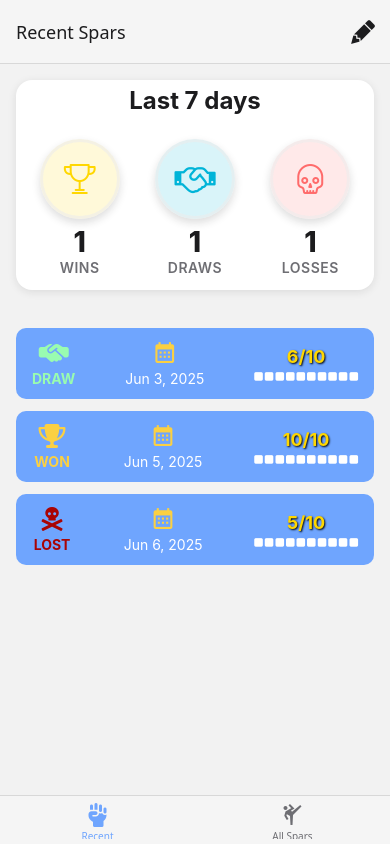
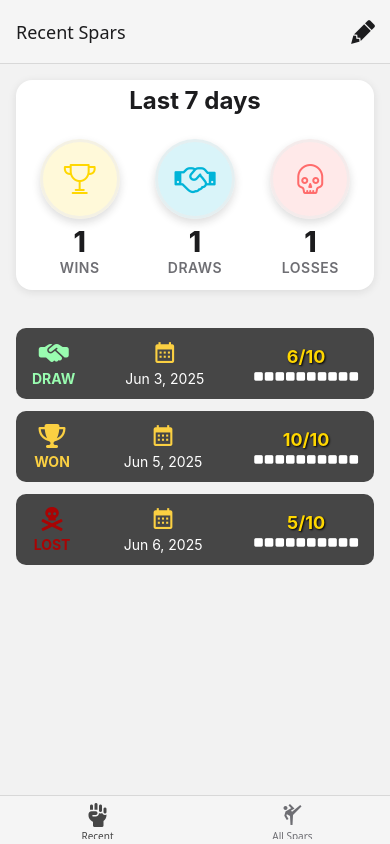
Before and after one commit to AaradhyaGitHub/ReactNative, a React Native app in the folder FlowBook/: screen /RecentSpars in a window 390 px wide. Built offline with nearby package versions, Linux system fonts and the light colour scheme.

Commit message:
Pre populating the form and changed primary color

```diff
--- a/FlowBook/components/ManageSpars/SparForm.jsx
+++ b/FlowBook/components/ManageSpars/SparForm.jsx
@@ -4,12 +4,17 @@ import Colors from "../../constants/Colors";
 import Input from "./Input";
 
 import CButton from "../ui/CButton";
-export default function SparForm({ onCancel, onSubmit, submitButtonLabel }) {
+export default function SparForm({
+  onCancel,
+  onSubmit,
+  submitButtonLabel,
+  defaultFormValues
+}) {
   const [inputValues, setInputValues] = useState({
-    result: "",
-    date: "",
-    description: "",
-    rating: ""
+    result: defaultFormValues ? defaultFormValues.result : "",
+    date: defaultFormValues ? defaultFormValues.date : "",
+    description: defaultFormValues ? defaultFormValues.description : "",
+    rating: defaultFormValues ? defaultFormValues.rating.toString() : ""
   });
 
   function inputChangedHandler(inputIdentifier, enteredValue) {
--- a/FlowBook/constants/Colors.js
+++ b/FlowBook/constants/Colors.js
@@ -3,10 +3,10 @@ const Colors = {
   background: "#F5F5F5",
   textPrimary: "#1C1C1E",
   textSecondary: "#6E6E73",
-  primary: "#6fa5fe",
+  primary: "#464646",
   secondary: "#FFBE0B",
   border: "#D1D1D6",
-  card: "#FFFFFF",
+  card: "#ffffff",
 
   // Utility Colors
   success: "#4CAF50",
@@ -15,7 +15,7 @@ const Colors = {
   info: "#00B4D8",
 
   // States
-  muted: "#B0B0B0",
+  muted: "#000000",
   overlay: "rgba(28, 28, 30, 0.6)",
 
   // Optional for dark mode support
--- a/FlowBook/screens/ManageSpars.jsx
+++ b/FlowBook/screens/ManageSpars.jsx
@@ -12,6 +12,8 @@ export default function ManageSpars({ route, navigation }) {
 
   const editedSparId = route.params?.sparId;
   const isEditing = !!editedSparId;
+
+  const selectedSpar = sparCtx.spars.find((spar) => spar.id === editedSparId);
 
   useLayoutEffect(() => {
     navigation.setOptions({
@@ -42,6 +44,7 @@ export default function ManageSpars({ route, navigation }) {
         onCancel={cancelHandler}
         onSubmit={confirmHandler}
         submitButtonLabel={isEditing ? "Update" : "Add"}
+        defaultFormValues={selectedSpar}
       />
 
       {isEditing && (
```
